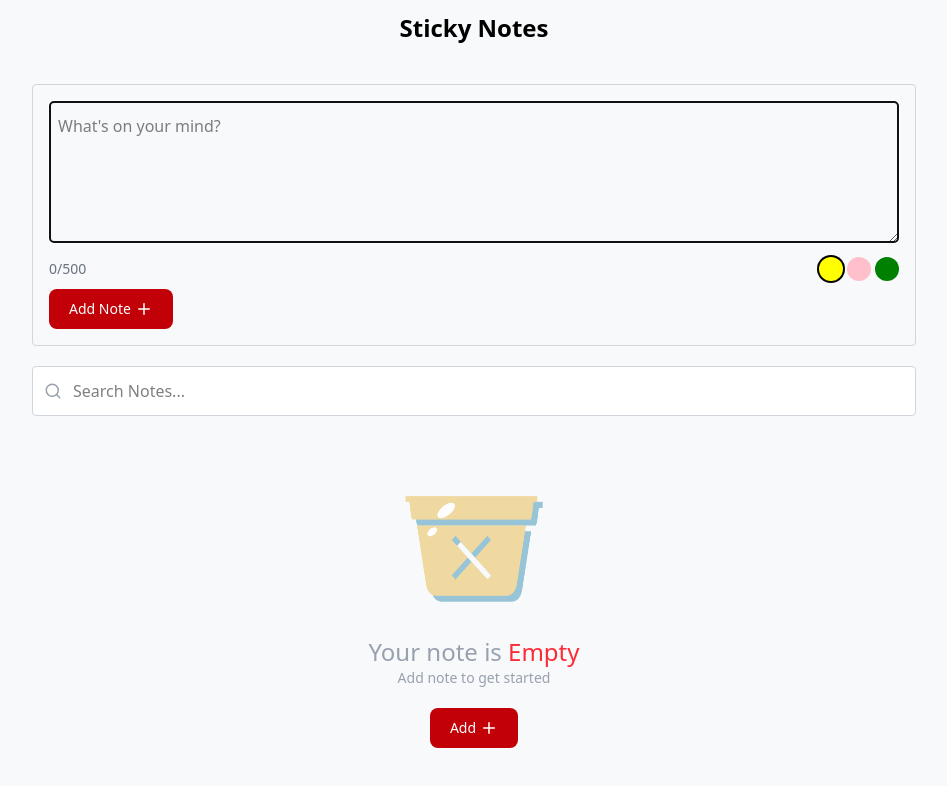
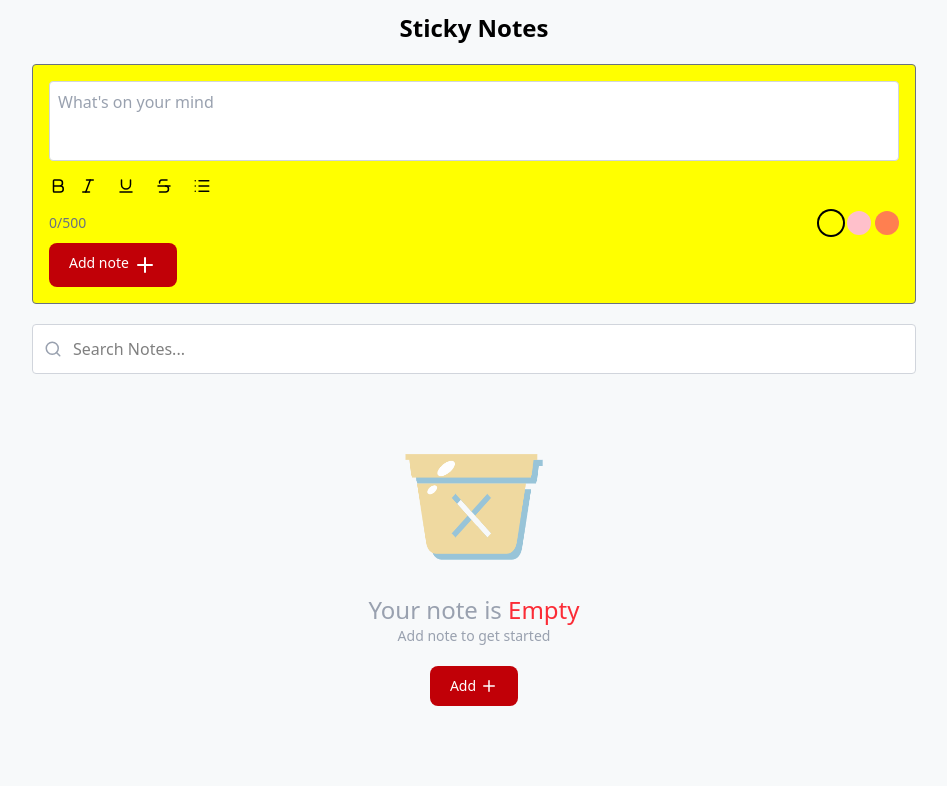
Before and after one commit to andrwxzy/sticky-note, a React (Vite) app: page / in a window 1280 px wide. Shown: the top 786 px of the page, without its empty margins (166-1113 px from the left). Built offline with nearby package versions, Linux system fonts and the light colour scheme.

Commit message:
new note composer
install a library for formatter and make a new note composer using the library. The add button is not working yet

```diff
--- a/package.json
+++ b/package.json
@@ -11,6 +11,10 @@
   },
   "dependencies": {
     "@tailwindcss/vite": "^4.1.13",
+    "@tiptap/extension-placeholder": "^3.6.5",
+    "@tiptap/pm": "^3.6.5",
+    "@tiptap/react": "^3.6.5",
+    "@tiptap/starter-kit": "^3.6.5",
     "lucide-react": "^0.544.0",
     "react": "^19.1.1",
     "react-dom": "^19.1.1",
--- a/src/App.tsx
+++ b/src/App.tsx
@@ -1,5 +1,6 @@
 import Empty from "./components/Empty";
 import NoteComposer from "./components/NoteComposer";
+import NoteComposerr from "./components/NoteComposerr";
 import NoteItem from "./components/NoteItem";
 import SearchItem from "./components/SearchItem";
 import { useNotes } from "./hooks/useNotes";
@@ -26,7 +27,7 @@ const App = () => {
     <div className="bg-[#f7f9fa] min-h-screen">
       <div className="mx-auto max-w-[900px] px-2">
         <h1 className="text-center font-bold text-2xl pt-3">Sticky Notes</h1>
-        <NoteComposer
+        {/* <NoteComposer
           onAdd={addNote}
           noteComposerRef={noteComposerRef}
           onCancel={cancelEdit}
@@ -34,7 +35,8 @@ const App = () => {
           saveEdit={saveEdit}
           editingText={editingText}
           setEditingText={setEditingText}
-        />
+        /> */}
+        <NoteComposerr />
         <SearchItem value={searchItem} onChange={setSearchItem} />
         {notes.length > 0 ? (
           <div className="grid gap-2 grid-cols-1 sm:grid-cols-2 pb-2">
--- a/src/components/NoteComposer.tsx
+++ b/src/components/NoteComposer.tsx
@@ -1,5 +1,13 @@
 import { useState } from "react";
-import { Plus, TriangleAlert } from "lucide-react";
+import {
+  Plus,
+  TriangleAlert,
+  Bold,
+  Italic,
+  List,
+  Underline,
+  Strikethrough,
+} from "lucide-react";
 
 interface Props {
   onAdd: (text: string, color: string) => void;
@@ -25,6 +33,7 @@ const NoteComposer = ({
   const [input, setInput] = useState("");
   const [color, setColor] = useState(colors[0]);
   const [error, setError] = useState(false);
+  const [show, setShow] = useState(false);
 
   const handleAddNote = () => {
     if (editingNoteId !== null) {
@@ -32,11 +41,12 @@ const NoteComposer = ({
       setInput("");
       console.log("the button was cliked");
     } else if (input.length < 1) {
-      setError(!error);
+      setError(true);
     } else {
       onAdd(input, color);
       setInput("");
-      setError(!error);
+      setError(false);
+      console.log("the button was cliked");
     }
   };
 
@@ -48,6 +58,8 @@ const NoteComposer = ({
       <textarea
         ref={noteComposerRef}
         value={editingNoteId !== null ? editingText : input}
+        onFocus={() => setShow(true)}
+        onBlur={() => setShow(false)}
         onChange={(e) =>
           editingNoteId !== null
             ? setEditingText(e.target.value)
@@ -66,6 +78,25 @@ const NoteComposer = ({
           error ? "border-red-500" : "border-gray-300"
         } rounded pb-20 pt-3 pl-2 pr-2 w-full wrap-anywhere lg:overflow-hidden`}
       />
+      {show && (
+        <div className="*:cursor-pointer flex gap-2 ">
+          <button>
+            <Bold size={18} />
+          </button>
+          <button>
+            <Italic size={18} />
+          </button>
+          <button>
+            <Underline size={18} />
+          </button>
+          <button>
+            <Strikethrough size={18} />
+          </button>
+          <button>
+            <List size={18} />
+          </button>
+        </div>
+      )}
       {error && (
         <div className="flex text-sm text-red-500">
           <TriangleAlert color="white" fill="red" size={19} />
--- /dev/null
+++ b/src/components/NoteComposerr.tsx
@@ -0,0 +1,108 @@
+import { useEditor, EditorContent } from "@tiptap/react";
+import StarterKit from "@tiptap/starter-kit";
+import Placeholder from "@tiptap/extension-placeholder";
+import { useState } from "react";
+import {
+  Plus,
+  TriangleAlert,
+  Bold,
+  Italic,
+  List,
+  Underline,
+  Strikethrough,
+} from "lucide-react";
+
+const NoteComposerr = () => {
+  const editor = useEditor({
+    extensions: [
+      StarterKit,
+      Placeholder.configure({
+        placeholder: "What's on your mind",
+      }),
+    ],
+    content: "",
+    onUpdate: ({ editor }) => {
+      setInput(editor.getText());
+    },
+  });
+  console.log(editor.commands);
+
+  const [input, setInput] = useState("");
+  const colors = ["yellow", "pink", "coral"];
+  const [color, setColor] = useState(colors[0]);
+  return (
+    <div
+      style={{ backgroundColor: color }}
+      className="border border-gray-500 p-4 rounded mt-5"
+    >
+      <EditorContent
+        editor={editor}
+        maxLength={500}
+        className="bg-white border border-gray-300 h-20 rounded focus:outline-none
+    focus:ring-2 focus:ring-blue-500 focus:ring-inset list-disc"
+      />
+      {/* toolbar */}
+      <div className="flex gap-1 *:cursor-pointer my-2">
+        <button
+          className={`${editor.isActive("bold") ? "bg-gray-200 p-2" : ""}`}
+          onClick={() => editor.chain().focus().toggleBold().run()}
+        >
+          <Bold size={18} />
+        </button>
+        <button
+          className={`p-2 rounded ${
+            editor.isActive("italic") ? "bg-gray-200" : ""
+          }`}
+          onClick={() => editor.chain().focus().toggleItalic().run()}
+        >
+          <Italic size={18} />
+        </button>
+        <button
+          className={`p-2 rounded ${
+            editor.isActive("underline") ? "bg-gray-200" : ""
+          }`}
+          onClick={() => editor.chain().focus().toggleUnderline().run()}
+        >
+          <Underline size={18} />
+        </button>
+        <button
+          className={`p-2 rounded ${
+            editor.isActive("strike") ? "bg-gray-200" : ""
+          }`}
+          onClick={() => editor.chain().focus().toggleStrike().run()}
+        >
+          <Strikethrough size={18} />
+        </button>
+        <button
+          className={`p-2 rounded ${
+            editor.isActive("bulletList") ? "bg-gray-200" : ""
+          }`}
+          onClick={() => editor.chain().focus().toggleBulletList().run()}
+        >
+          <List size={18} />
+        </button>
+      </div>
+      {/* color selection and input length */}
+      <div className="flex items-center justify-between">
+        <p className="text-sm text-gray-500">{input.length}/500</p>
+        <div className="flex gap-1">
+          {colors.map((c) => (
+            <button
+              onClick={() => setColor(c)}
+              key={c}
+              className={`rounded-full p-3 cursor-pointer ${
+                color === c ? "ring-2 ring-black" : ""
+              }`}
+              style={{ backgroundColor: c }}
+            ></button>
+          ))}
+        </div>
+      </div>
+      <button className="flex iitems-center gap-1 cursor-pointer bg-red-700 hover:bg-red-800 text-white rounded-lg text-sm px-5 py-2.5 font-medium mt-2">
+        Add note <Plus />
+      </button>
+    </div>
+  );
+};
+
+export default NoteComposerr;
--- a/src/index.css
+++ b/src/index.css
@@ -3,5 +3,24 @@
 @theme {
   --color-yellow: #fff9c4;
   --color-pink: #f8bbd0;
-  --color-green: #c8e6c9;
+  --color-coral: #ffab91;
 }
+
+.ProseMirror ul {
+  @apply list-disc ml-5;
+}
+
+.ProseMirror {
+  @apply h-20 p-2;
+}
+
+.isActive {
+  @apply bg-gray-200 p-2;
+}
+
+.ProseMirror p::before {
+  @apply text-gray-400;
+  content: attr(data-placeholder);
+  pointer-events: none;
+  height: 0;
+}
```
Also changed, not shown: 1 other file (tests, documents, lock files or other folders).
